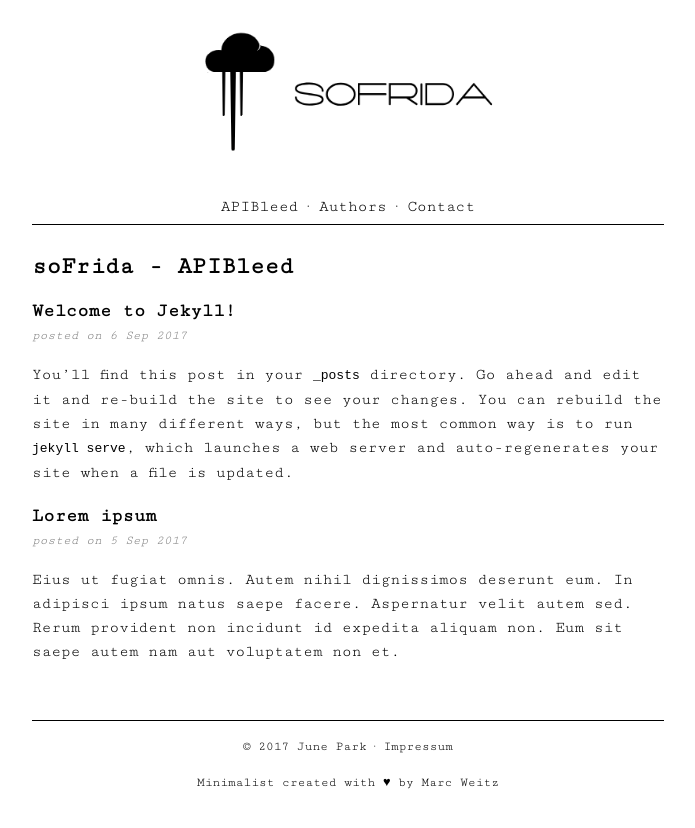
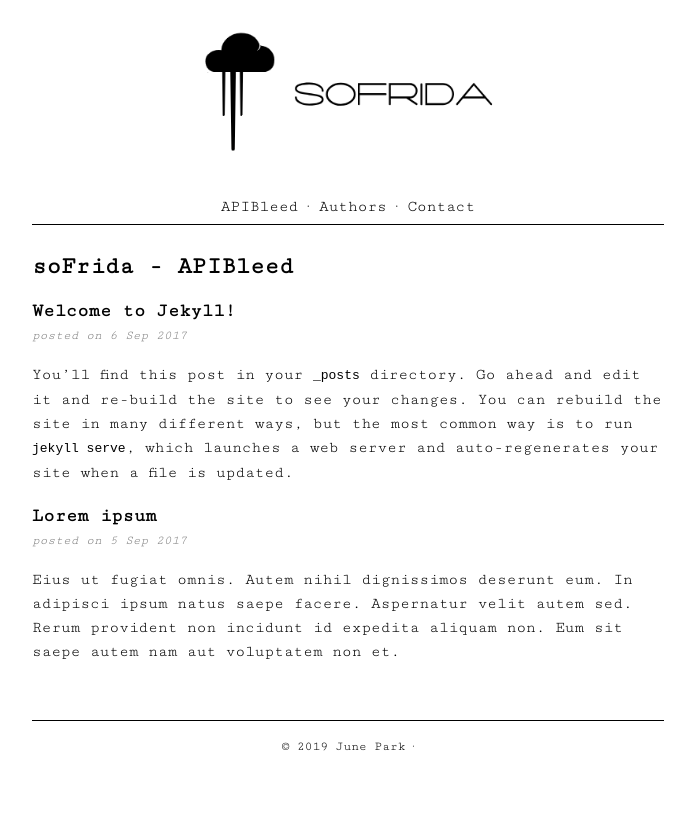
Before and after one commit to sofrida/sofrida.github.io_backup, a Jekyll site: the page built from index.md, in a window 1280 px wide. Shown: the top 828 px of the page, without its empty margins (292-987 px from the left). Built offline with Jekyll 4.4.1, drawn with Linux system fonts in a browser that asks for light colours.

Commit message:
footer mod

```diff
--- a/_includes/footer.html
+++ b/_includes/footer.html
@@ -1,9 +1,9 @@
 <div id="footer">
   <p>
-    © 2017 {{site.owner}}  ·
-    <a style="color: black;" href="{{site.url}}{{site.baseurl}}/impressum/">Impressum</a>
+    © 2019 {{site.owner}}  ·
+
   </p>
   <p>
-    <a href="https://github.com/Trybnetic/minimalist/">Minimalist</a> created with &#9829; by <a href="https://github.com/Trybnetic/">Marc Weitz</a>
+    <!-- <a href="https://github.com/Trybnetic/minimalist/">Minimalist</a> created with &#9829; by <a href="https://github.com/Trybnetic/">Marc Weitz</a> -->
   </p>
 </div>
--- a/_includes/head.html
+++ b/_includes/head.html
@@ -5,6 +5,6 @@
     <link href="https://fonts.googleapis.com/css?family=Cutive+Mono" rel="stylesheet">
     <meta content="{{site.description}}" name="description"></meta>
     <meta content="{{site.owner}}" name="author"></meta>
-    <meta content="Copyright 2017 {{site.owner}}. All rights reserved." name="copyright"></meta>
+    <meta content="Copyright 2019 {{site.owner}}. All rights reserved." name="copyright"></meta>
     <meta name="viewport" content="width=device-width, initial-scale=1.0">
 </head>
```
